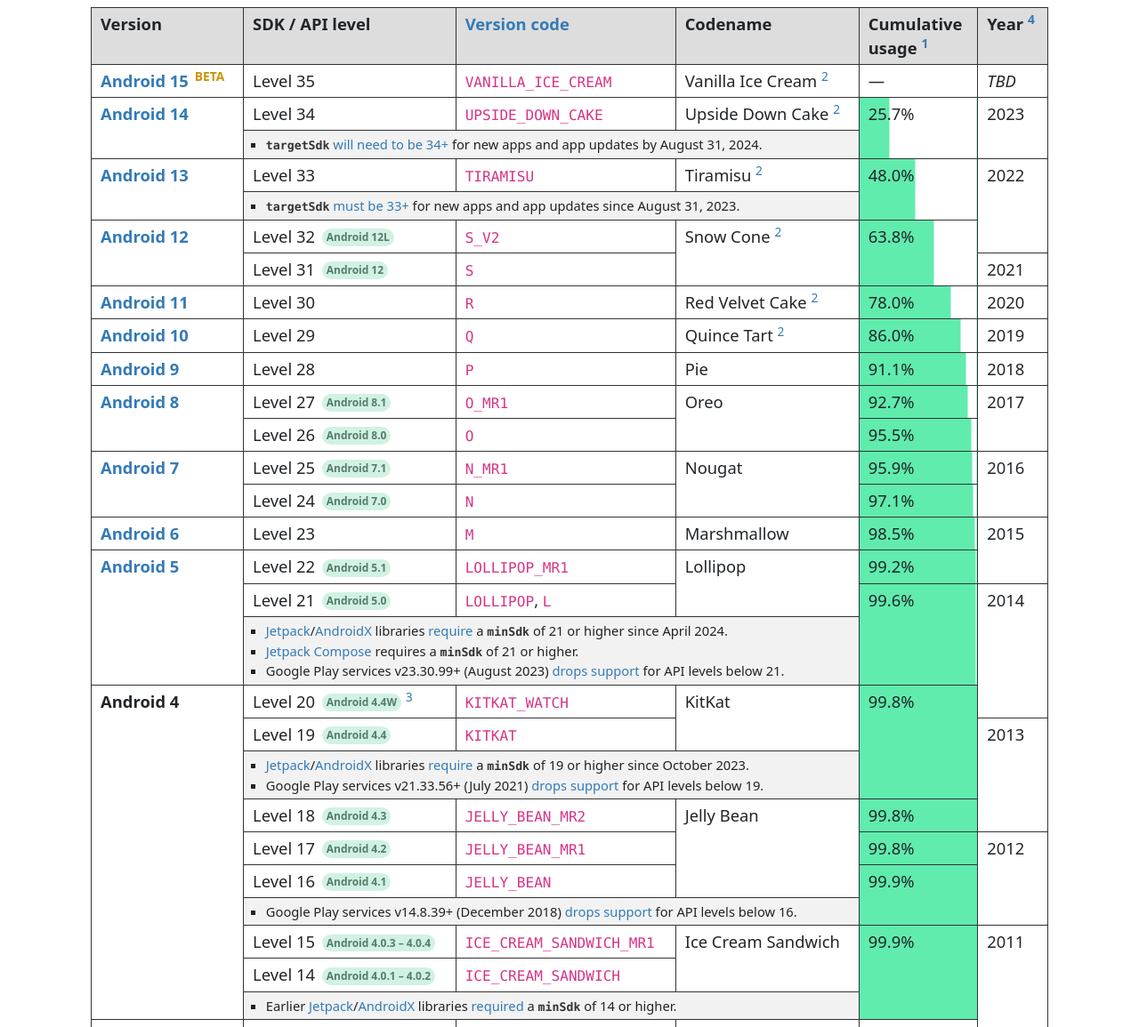
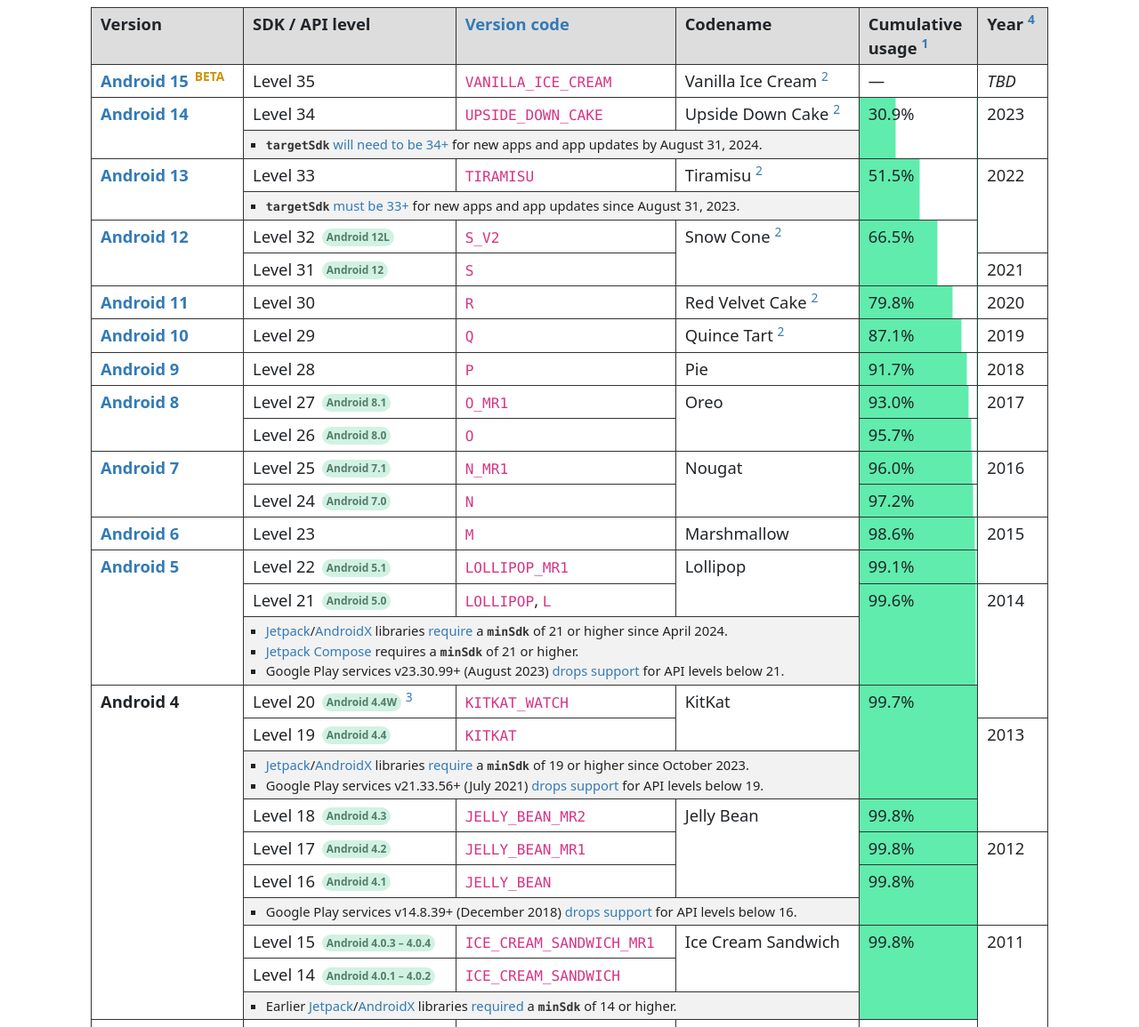
Before and after one commit to ebelinski/apilevels, a Jekyll site: the page built from index.md, in a window 1280 px wide. Shown: the part 231-1386 px from the top of the page at 89% size. Built offline with Jekyll 4.4.1, drawn with Linux system fonts in a browser that asks for light colours; comment, search, counter and statistics services are not loaded; some of the changed text lies outside the part shown.

Commit message:
Update usage stats.

```diff
--- a/index.md
+++ b/index.md
@@ -50,7 +50,7 @@
       Upside Down Cake
       <sup id="fnref:2"><a href="#fn:2" class="footnote">2</a></sup>
     </td>
-    {% include progress-cell.html rowspan=2 percentage=25.7 %}
+    {% include progress-cell.html rowspan=2 percentage=30.9 %}
     <td rowspan="2">2023</td>
   </tr>
   <tr class="table-notes">
@@ -70,7 +70,7 @@
       Tiramisu
       <sup id="fnref:2"><a href="#fn:2" class="footnote">2</a></sup>
     </td>
-    {% include progress-cell.html rowspan=2 percentage=48.0 %}
+    {% include progress-cell.html rowspan=2 percentage=51.5 %}
     <td rowspan="3">2022</td>
   </tr>
   <tr class="table-notes">
@@ -93,7 +93,7 @@
       Snow Cone
       <sup id="fnref:2"><a href="#fn:2" class="footnote">2</a></sup>
     </td>
-    {% include progress-cell.html rowspan=2 percentage=63.8 %}
+    {% include progress-cell.html rowspan=2 percentage=66.5 %}
   </tr>
   <tr>
     <td>Level 31 <span class="subversion">Android 12</span></td>
@@ -110,7 +110,7 @@
       Red Velvet Cake
       <sup id="fnref:2"><a href="#fn:2" class="footnote">2</a></sup>
     </td>
-    {% include progress-cell.html rowspan=1 percentage=78.0 %}
+    {% include progress-cell.html rowspan=1 percentage=79.8 %}
     <td>2020</td>
   </tr>
   <tr>
@@ -123,7 +123,7 @@
       Quince Tart
       <sup id="fnref:2"><a href="#fn:2" class="footnote">2</a></sup>
     </td>
-    {% include progress-cell.html rowspan=1 percentage=86.0 %}
+    {% include progress-cell.html rowspan=1 percentage=87.1 %}
     <td>2019</td>
   </tr>
   <tr>
@@ -133,7 +133,7 @@
     <td>Level 28</td>
     <td><code>P</code></td>
     <td>Pie</td>
-    {% include progress-cell.html rowspan=1 percentage=91.1 %}
+    {% include progress-cell.html rowspan=1 percentage=91.7 %}
     <td>2018</td>
   </tr>
   <tr>
@@ -143,13 +143,13 @@
     <td>Level 27 <span class="subversion">Android 8.1</span></td>
     <td><code>O_MR1</code></td>
     <td rowspan="2">Oreo</td>
-    {% include progress-cell.html rowspan=1 percentage=92.7 %}
+    {% include progress-cell.html rowspan=1 percentage=93.0 %}
     <td rowspan="2">2017</td>
   </tr>
   <tr>
     <td>Level 26 <span class="subversion">Android 8.0</span></td>
     <td><code>O</code></td>
-    {% include progress-cell.html rowspan=1 percentage=95.5 %}
+    {% include progress-cell.html rowspan=1 percentage=95.7 %}
   </tr>
   <tr>
     <td rowspan="2">
@@ -158,13 +158,13 @@
     <td>Level 25 <span class="subversion">Android 7.1</span></td>
     <td><code>N_MR1</code></td>
     <td rowspan="2">Nougat</td>
-    {% include progress-cell.html rowspan=1 percentage=95.9 %}
+    {% include progress-cell.html rowspan=1 percentage=96.0 %}
     <td rowspan="2">2016</td>
   </tr>
   <tr>
     <td>Level 24 <span class="subversion">Android 7.0</span></td>
     <td><code>N</code></td>
-    {% include progress-cell.html rowspan=1 percentage=97.1 %}
+    {% include progress-cell.html rowspan=1 percentage=97.2 %}
   </tr>
   <tr>
     <td>
@@ -173,7 +173,7 @@
     <td>Level 23</td>
     <td><code>M</code></td>
     <td>Marshmallow</td>
-    {% include progress-cell.html rowspan=1 percentage=98.5 %}
+    {% include progress-cell.html rowspan=1 percentage=98.6 %}
     <td rowspan="2">2015</td>
   </tr>
   <tr>
@@ -183,7 +183,7 @@
     <td>Level 22 <span class="subversion">Android 5.1</span></td>
     <td><code>LOLLIPOP_MR1</code></td>
     <td rowspan="2">Lollipop</td>
-    {% include progress-cell.html rowspan=1 percentage=99.2 %}
+    {% include progress-cell.html rowspan=1 percentage=99.1 %}
   </tr>
   <tr>
     <td>Level 21 <span class="subversion">Android 5.0</span></td>
@@ -206,7 +206,7 @@
     </td>
     <td><code>KITKAT_WATCH</code></td>
     <td rowspan="2">KitKat</td>
-    {% include progress-cell.html rowspan=3 percentage=99.8 %}
+    {% include progress-cell.html rowspan=3 percentage=99.7 %}
   </tr>
   <tr>
     <td>
@@ -237,7 +237,7 @@
   <tr>
     <td>Level 16 <span class="subversion">Android 4.1</span></td>
     <td><code>JELLY_BEAN</code></td>
-    {% include progress-cell.html rowspan=2 percentage=99.9 %}
+    {% include progress-cell.html rowspan=2 percentage=99.8 %}
   </tr>
   <tr class="table-notes"><td colspan="3">
     <ul>
@@ -248,7 +248,7 @@
     <td>Level 15 <span class="subversion">Android 4.0.3 – 4.0.4</span></td>
     <td><code>ICE_CREAM_SANDWICH_MR1</code></td>
     <td rowspan="2">Ice Cream Sandwich</td>
-    {% include progress-cell.html rowspan=3 percentage=99.9 %}
+    {% include progress-cell.html rowspan=3 percentage=99.8 %}
     <td rowspan="7">2011</td>
   </tr>
   <tr>
@@ -379,7 +379,7 @@
 <div class="footnotes">
   <ol>
     <li id="fn:1">
-      <p>Cumulative usage distribution figures were last updated on <b>July 21, 2024</b> using data from <a href="https://gs.statcounter.com/android-version-market-share/mobile-tablet/worldwide">Statcounter GlobalStats</a> and <a href="https://github.com/ebelinski/apilevels/blob/main/meta/android-usage-generator.swift">this script</a>. These figures may have changed significantly since the last update. You may update the figures yourself with a <a href="https://github.com/ebelinski/apilevels">pull request</a>. <a href="#fnref:1" class="reversefootnote">↩</a></p>
+      <p>Cumulative usage distribution figures were last updated on <b>September 03, 2024</b> using data from <a href="https://gs.statcounter.com/android-version-market-share/mobile-tablet/worldwide">Statcounter GlobalStats</a> and <a href="https://github.com/ebelinski/apilevels/blob/main/meta/android-usage-generator.swift">this script</a>. These figures may have changed significantly since the last update. You may update the figures yourself with a <a href="https://github.com/ebelinski/apilevels">pull request</a>. <a href="#fnref:1" class="reversefootnote">↩</a></p>
     </li>
     <li id="fn:2">
       <p>The codenames for Android 10 and above in the table are the internal codenames. Beginning with Android 10, Google dropped the usage of codenames publicly. <a href="#fnref:2" class="reversefootnote">↩</a></p>
```
